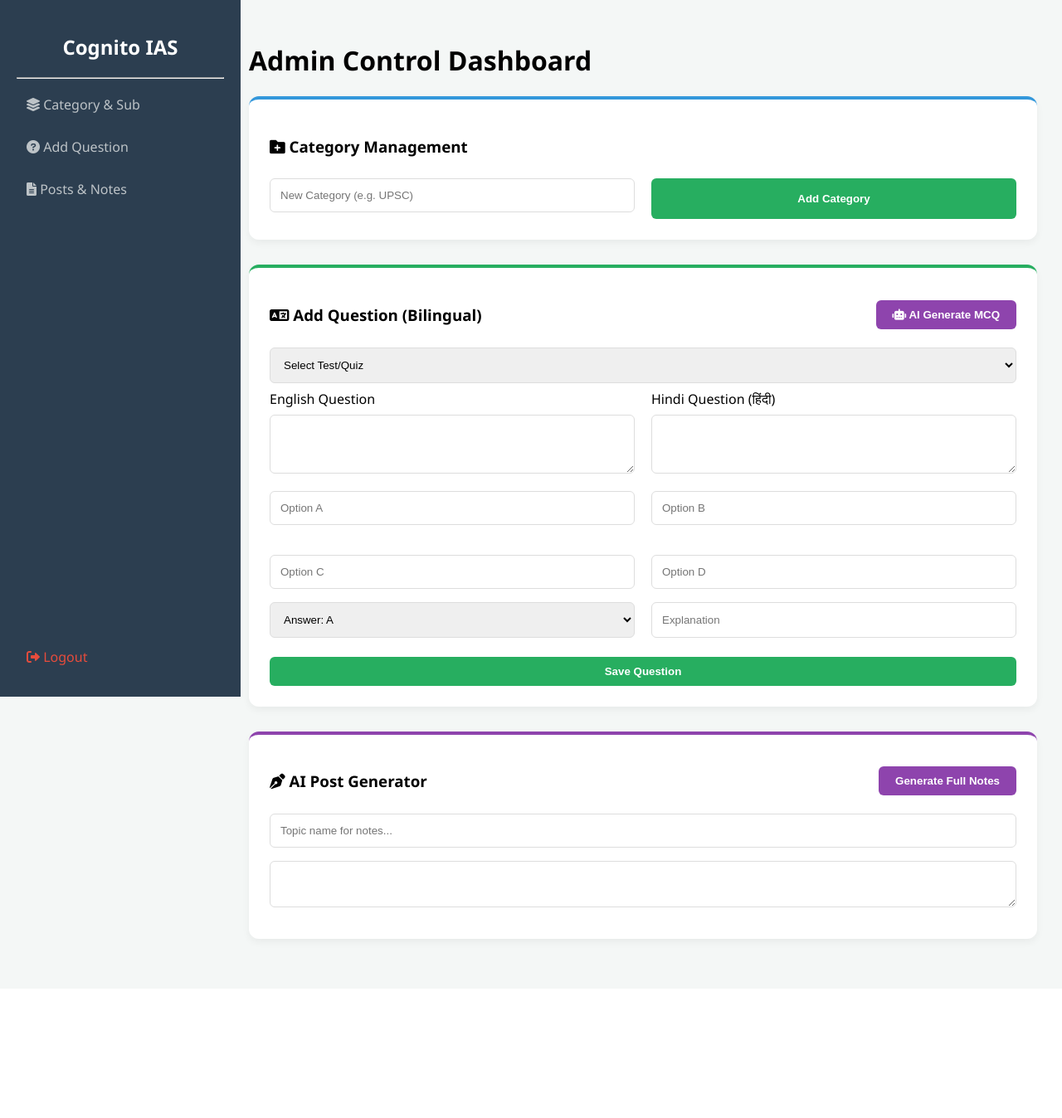
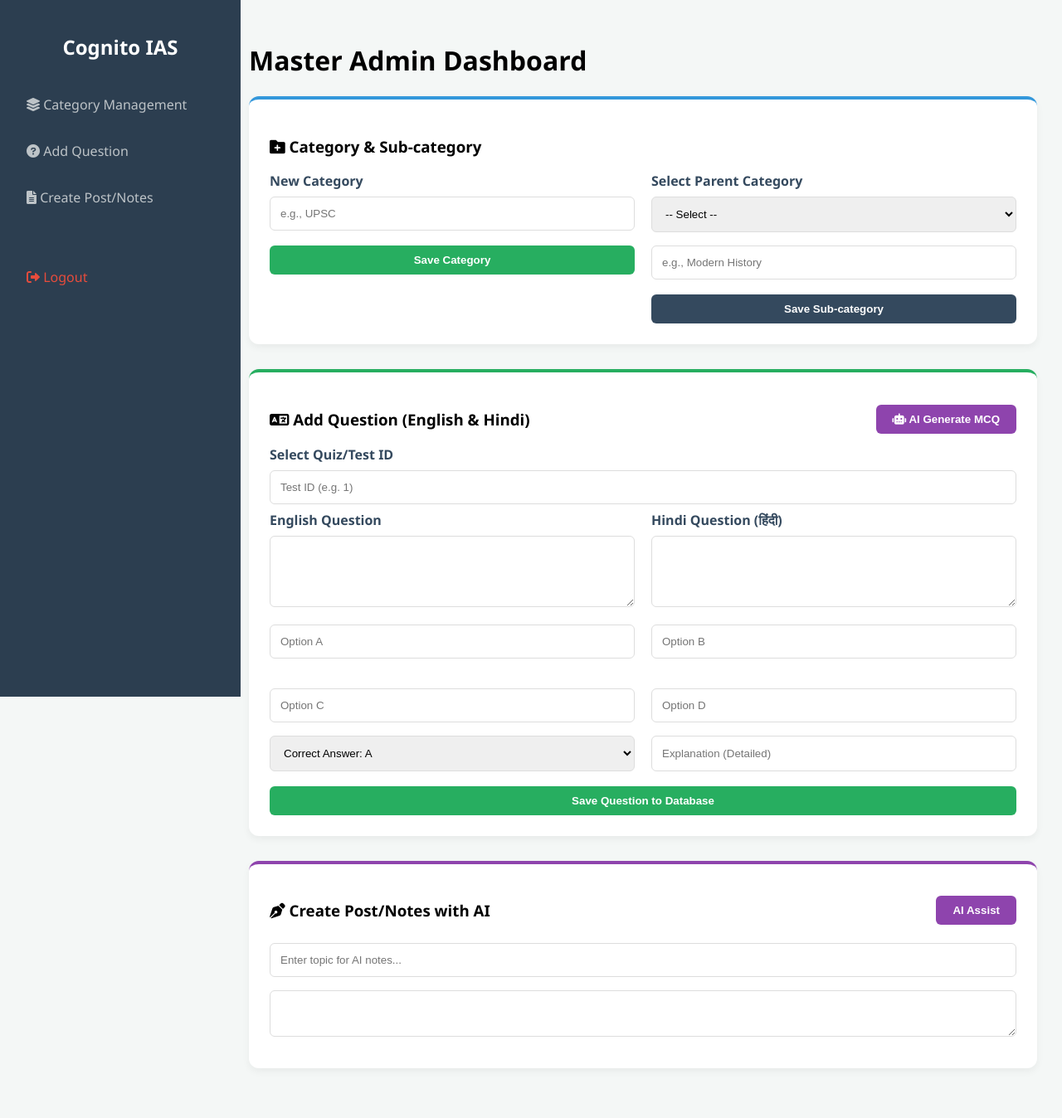
Before and after one commit to cognitoias-droid/UPSC-Web-App, a Flask app: page /admin in a window 1280 px wide. Shown: the whole page at 83% size. Before the commit the page ends 1141 px from the top, so only its background shows below. Run offline with Flask 3, Linux system fonts and the light colour scheme; the visitor is signed in with stand-in values (Sample User, id 1); data that the repository does not hold is empty; some libraries are stand-ins or nearby versions.

Commit message:
Update admin.html

```diff
--- a/templates/admin.html
+++ b/templates/admin.html
@@ -2,68 +2,79 @@
 <html lang="hi">
 <head>
     <meta charset="UTF-8">
-    <title>Cognito IAS - Admin Control Panel</title>
+    <meta name="viewport" content="width=device-width, initial-scale=1.0">
+    <title>Cognito IAS - Admin Dashboard</title>
     <script src="https://cdn.ckeditor.com/4.22.1/standard/ckeditor.js"></script>
     <link rel="stylesheet" href="https://cdnjs.cloudflare.com/ajax/libs/font-awesome/6.0.0/css/all.min.css">
     <style>
         :root { --sidebar-bg: #2c3e50; --main-bg: #f4f7f6; --accent: #3498db; }
         body { font-family: 'Segoe UI', sans-serif; display: flex; margin: 0; background: var(--main-bg); }
         .sidebar { width: 250px; background: var(--sidebar-bg); color: white; height: 100vh; position: fixed; padding: 20px; }
-        .sidebar a { color: #bdc3c7; text-decoration: none; display: block; padding: 12px; border-radius: 5px; margin-bottom: 5px; transition: 0.3s; }
+        .sidebar h2 { text-align: center; color: white; margin-bottom: 30px; }
+        .sidebar a { color: #bdc3c7; text-decoration: none; display: block; padding: 12px; border-radius: 5px; margin-bottom: 10px; transition: 0.3s; }
         .sidebar a:hover { background: #34495e; color: white; }
         .content { margin-left: 270px; padding: 30px; width: calc(100% - 310px); }
         .card { background: white; padding: 25px; border-radius: 12px; box-shadow: 0 4px 10px rgba(0,0,0,0.05); margin-bottom: 30px; border-top: 4px solid var(--accent); }
         .btn { padding: 10px 20px; border: none; border-radius: 6px; cursor: pointer; color: white; font-weight: bold; }
-        .btn-ai { background: #8e44ad; } .btn-save { background: #27ae60; width: 100%; margin-top: 15px; }
+        .btn-ai { background: #8e44ad; }
+        .btn-save { background: #27ae60; width: 100%; margin-top: 10px; }
         .grid-2 { display: grid; grid-template-columns: 1fr 1fr; gap: 20px; }
         input, select, textarea { width: 100%; padding: 12px; margin: 8px 0; border: 1px solid #ddd; border-radius: 6px; box-sizing: border-box; }
+        label { font-weight: bold; color: #34495e; }
         #status-msg { color: #8e44ad; font-weight: bold; margin-bottom: 10px; }
     </style>
 </head>
 <body>
 
 <div class="sidebar">
-    <h2 style="text-align:center;">Cognito IAS</h2>
-    <hr>
+    <h2>Cognito IAS</h2>
     <nav>
-        <a href="#categories"><i class="fas fa-layer-group"></i> Category & Sub</a>
-        <a href="#questions"><i class="fas fa-question-circle"></i> Add Question</a>
-        <a href="#posts"><i class="fas fa-file-alt"></i> Posts & Notes</a>
+        <a href="#category-section"><i class="fas fa-layer-group"></i> Category Management</a>
+        <a href="#question-section"><i class="fas fa-question-circle"></i> Add Question</a>
+        <a href="#post-section"><i class="fas fa-file-alt"></i> Create Post/Notes</a>
+        <a href="/logout" style="margin-top: 50px; color: #e74c3c;"><i class="fas fa-sign-out-alt"></i> Logout</a>
     </nav>
-    <div style="position: absolute; bottom: 20px; width: 210px;">
-        <a href="/logout" style="color:#e74c3c;"><i class="fas fa-sign-out-alt"></i> Logout</a>
-    </div>
 </div>
 
 <div class="content">
-    <h1>Admin Control Dashboard</h1>
+    <h1>Master Admin Dashboard</h1>
     <div id="status-msg"></div>
 
-    <div id="categories" class="card">
-        <h3><i class="fas fa-folder-plus"></i> Category Management</h3>
-        <form action="/admin/add_category" method="POST">
-            <div class="grid-2">
-                <input type="text" name="cat_name" placeholder="New Category (e.g. UPSC)" required>
-                <button type="submit" class="btn btn-save" style="margin-top:8px;">Add Category</button>
-            </div>
-        </form>
+    <div id="category-section" class="card">
+        <h3><i class="fas fa-folder-plus"></i> Category & Sub-category</h3>
+        <div class="grid-2">
+            <form action="/admin/add_category" method="POST">
+                <label>New Category</label>
+                <input type="text" name="cat_name" placeholder="e.g., UPSC" required>
+                <button type="submit" class="btn btn-save">Save Category</button>
+            </form>
+            <form action="/admin/add_subcategory" method="POST">
+                <label>Select Parent Category</label>
+                <select name="parent_id" required>
+                    <option value="">-- Select --</option>
+                    {% for cat in categories %}
+                    <option value="{{ cat.id }}">{{ cat.name }}</option>
+                    {% endfor %}
+                </select>
+                <input type="text" name="subcat_name" placeholder="e.g., Modern History" required>
+                <button type="submit" class="btn btn-save" style="background:#34495e;">Save Sub-category</button>
+            </form>
+        </div>
     </div>
 
-    <div id="questions" class="card" style="border-top-color: #27ae60;">
-        <div style="display:flex; justify-content:space-between; align-items:center;">
-            <h3><i class="fas fa-language"></i> Add Question (Bilingual)</h3>
+    <div id="question-section" class="card" style="border-top-color: #27ae60;">
+        <div style="display: flex; justify-content: space-between; align-items: center;">
+            <h3><i class="fas fa-language"></i> Add Question (English & Hindi)</h3>
             <button onclick="aiAssist('quiz')" class="btn btn-ai"><i class="fas fa-robot"></i> AI Generate MCQ</button>
         </div>
 
         <form action="/admin/save_question" method="POST">
-            <select name="test_id" required>
-                <option value="">Select Test/Quiz</option>
-                {% for t in tests %}<option value="{{t.id}}">{{t.title}}</option>{% endfor %}
-            </select>
+            <label>Select Quiz/Test ID</label>
+            <input type="number" name="test_id" placeholder="Test ID (e.g. 1)" required>
 
             <div class="grid-2">
-                <div><label>English Question</label><textarea name="q_en" id="q_en" rows="3"></textarea></div>
-                <div><label>Hindi Question (हिंदी)</label><textarea name="q_hi" id="q_hi" rows="3"></textarea></div>
+                <div><label>English Question</label><textarea name="q_en" id="q_en" rows="4"></textarea></div>
+                <div><label>Hindi Question (हिंदी)</label><textarea name="q_hi" id="q_hi" rows="4"></textarea></div>
             </div>
 
             <div class="grid-2">
@@ -75,36 +86,36 @@
 
             <div class="grid-2">
                 <select name="ans" id="ans">
-                    <option value="A">Answer: A</option><option value="B">B</option>
-                    <option value="C">C</option><option value="D">D</option>
+                    <option value="A">Correct Answer: A</option>
+                    <option value="B">Correct Answer: B</option>
+                    <option value="C">Correct Answer: C</option>
+                    <option value="D">Correct Answer: D</option>
                 </select>
-                <input type="text" name="exp" id="exp" placeholder="Explanation">
+                <input type="text" name="exp" id="exp" placeholder="Explanation (Detailed)">
             </div>
-            <button type="submit" class="btn btn-save">Save Question</button>
+            <button type="submit" class="btn btn-save">Save Question to Database</button>
         </form>
     </div>
 
-    <div id="posts" class="card" style="border-top-color: #8e44ad;">
-        <div style="display:flex; justify-content:space-between; align-items:center;">
-            <h3><i class="fas fa-pen-nib"></i> AI Post Generator</h3>
-            <button onclick="aiAssist('post')" class="btn btn-ai">Generate Full Notes</button>
+    <div id="post-section" class="card" style="border-top-color: #8e44ad;">
+        <div style="display: flex; justify-content: space-between; align-items: center;">
+            <h3><i class="fas fa-pen-nib"></i> Create Post/Notes with AI</h3>
+            <button onclick="aiAssist('post')" class="btn btn-ai">AI Assist</button>
         </div>
-        <input type="text" id="post_topic" placeholder="Topic name for notes...">
+        <input type="text" id="post_topic" placeholder="Enter topic for AI notes...">
         <textarea id="post_editor"></textarea>
     </div>
 </div>
-
-
 
 <script>
     CKEDITOR.replace('post_editor');
 
     async function aiAssist(type) {
-        let topic = (type === 'post') ? document.getElementById('post_topic').value : prompt("Enter Topic for UPSC MCQ:");
+        let topic = (type === 'post') ? document.getElementById('post_topic').value : prompt("MCQ ka topic likhein:");
         if(!topic) return;
 
         const status = document.getElementById('status-msg');
-        status.innerText = "⏳ AI is thinking... Please wait.";
+        status.innerText = "⏳ AI dimaag laga raha hai... Kripya intezar karein.";
 
         try {
             const response = await fetch('/api/ai_assist', {
@@ -118,7 +129,7 @@
             if(type === 'post') {
                 CKEDITOR.instances.post_editor.setData(data.result);
             } else {
-                // Auto-fill form fields
+                // Backend se aaye JSON ko dabbo mein bharna
                 document.getElementById('q_en').value = data.q_en;
                 document.getElementById('q_hi').value = data.q_hi;
                 document.getElementById('oa').value = data.oa;
@@ -128,9 +139,9 @@
                 document.getElementById('ans').value = data.ans;
                 document.getElementById('exp').value = data.exp;
             }
-            status.innerText = "✅ AI Data Filled Successfully!";
+            status.innerText = "✅ AI ne data bhar diya hai!";
         } catch (e) {
-            status.innerText = "❌ AI Error: Please try again.";
+            status.innerText = "❌ AI Error: API Key ya Connection check karein.";
             console.error(e);
         }
     }
```
